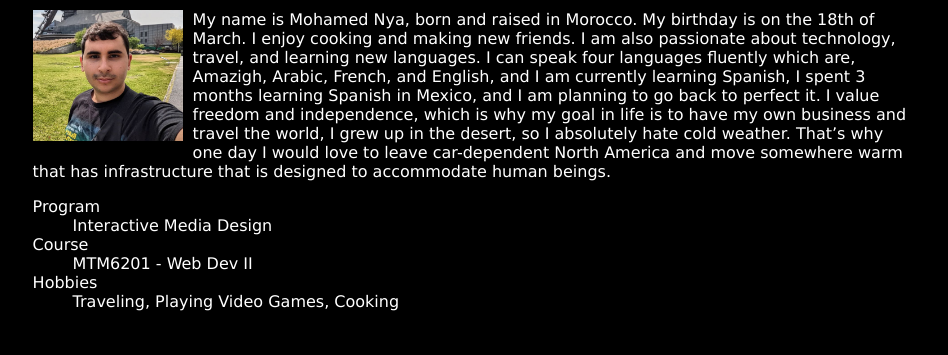
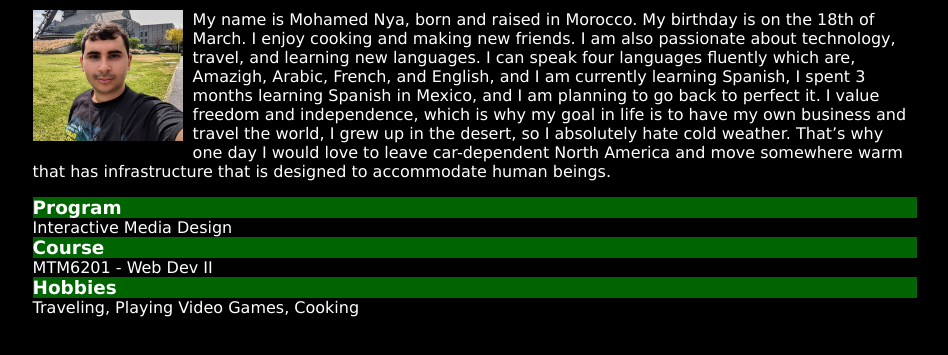
Before and after one commit to nya00001/mtm6201-week1, a plain HTML site: page index.html in a window 1280 px wide. Shown: the part 91-446 px from the top of the page, without its empty margins (165-1113 px from the left). Drawn offline with Linux system fonts and the light colour scheme.

Commit message:
styles the description list

```diff
--- a/css/styles.css
+++ b/css/styles.css
@@ -22,3 +22,17 @@ img {
     margin-bottom: 10px;
     margin-right: 10px;
 }
+
+dl {
+    clear: left;
+}
+
+dt {
+    font-weight: bold;
+    font-size: 1.15rem;
+    background-color: darkgreen;
+  }
+
+dd {
+    margin-left: 0;
+}
```
